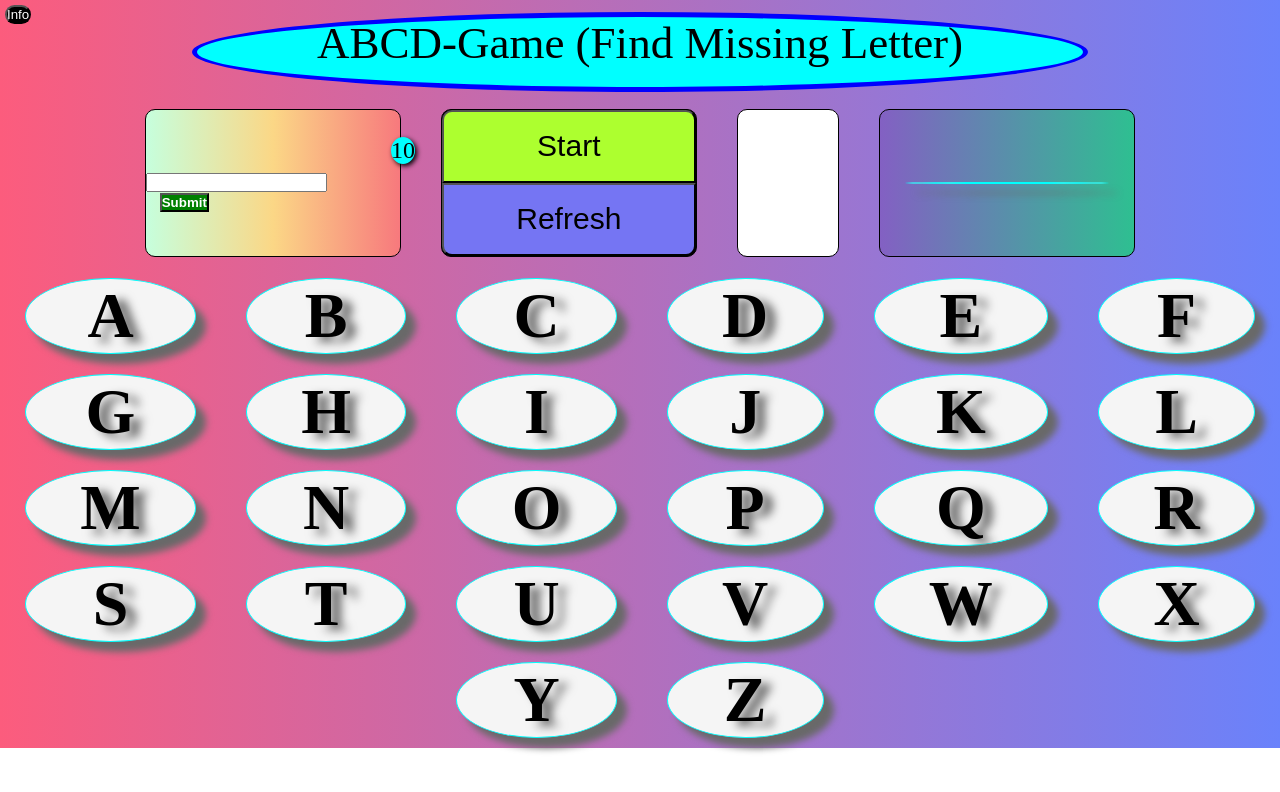
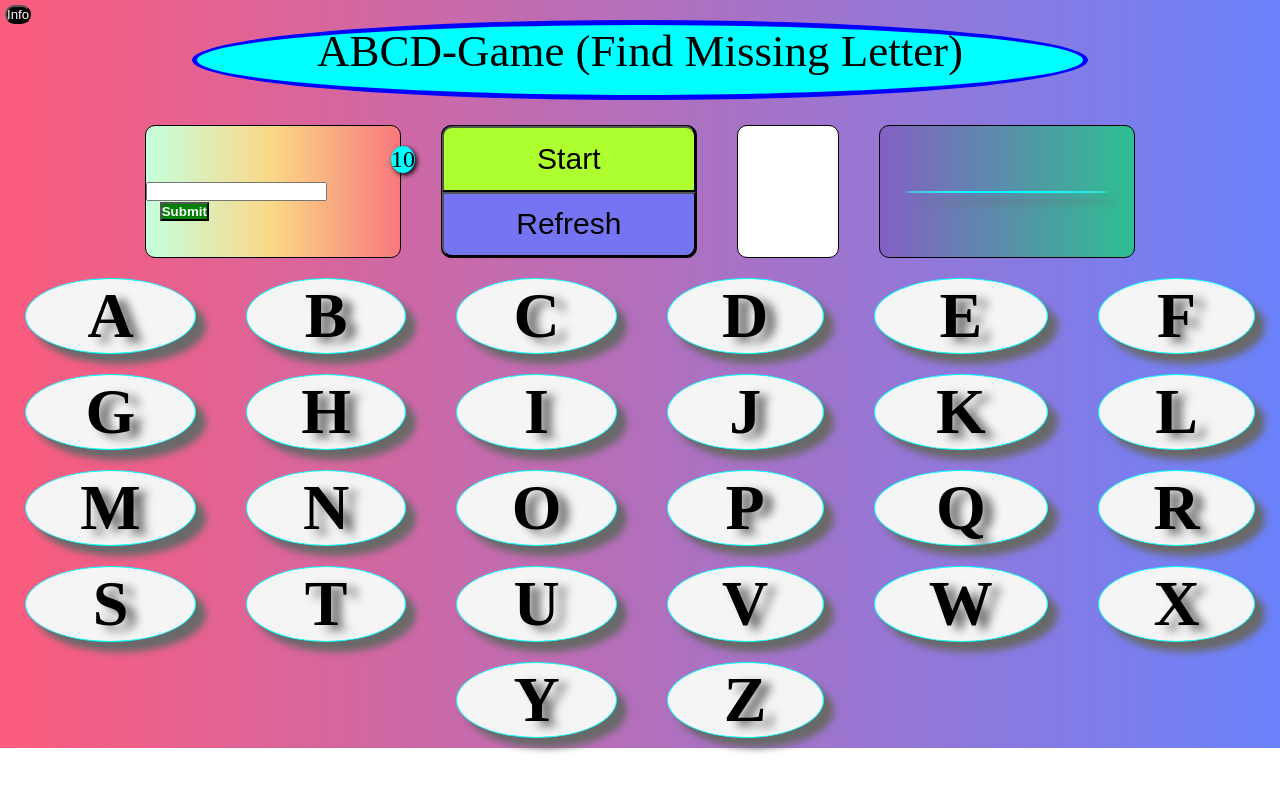
Before and after one commit to ashishkuldeep23/ABCD_Game, a plain HTML site: page index.html in a window 1280 px wide. Drawn offline with Linux system fonts and the light colour scheme.

Commit message:
Update style.css

```diff
--- a/style.css
+++ b/style.css
@@ -7,7 +7,7 @@
 
 
 .main_heading_centre{
-    height: 13vh;
+    height: 15vh;
 
     display: flex;
     justify-content: center;
@@ -33,7 +33,7 @@
 
 
 .input_time{
-    height: 20.5vh;
+    height: 18.5vh;
     width: 100%;
     /* border:  2px solid red; */
 
```
